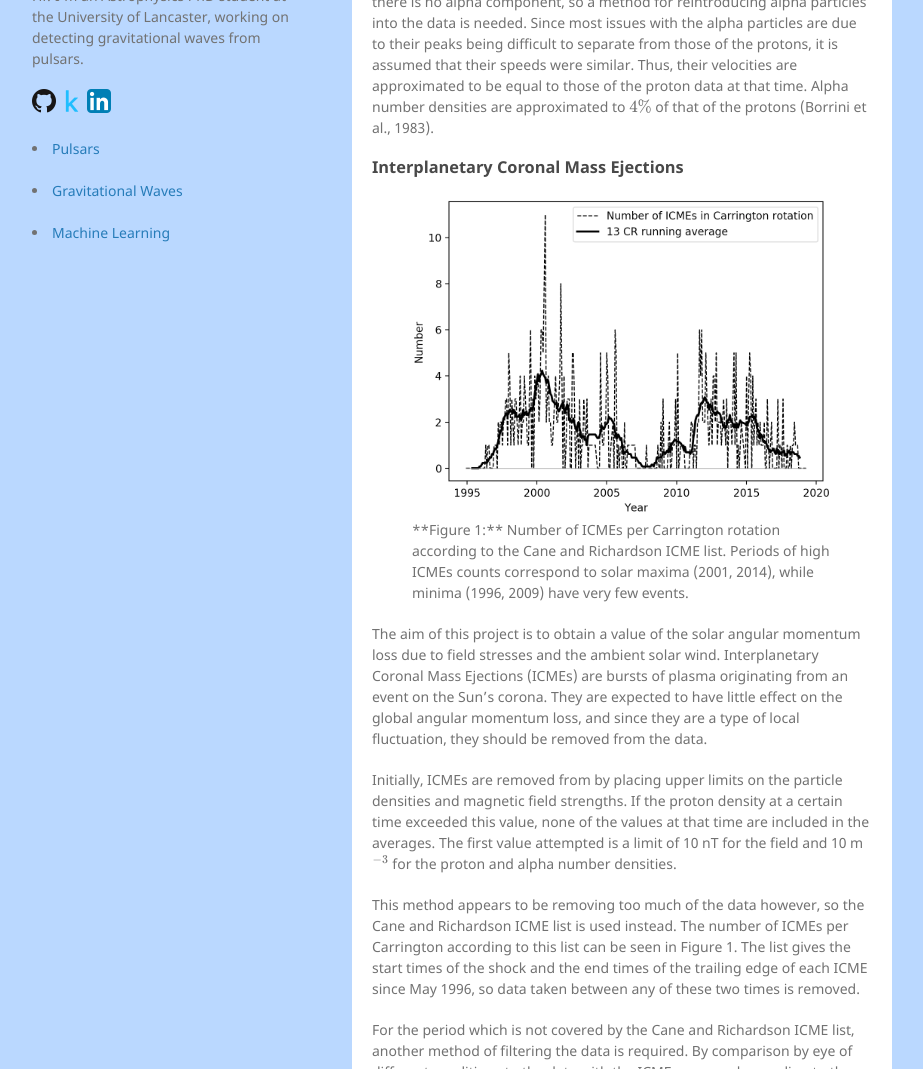
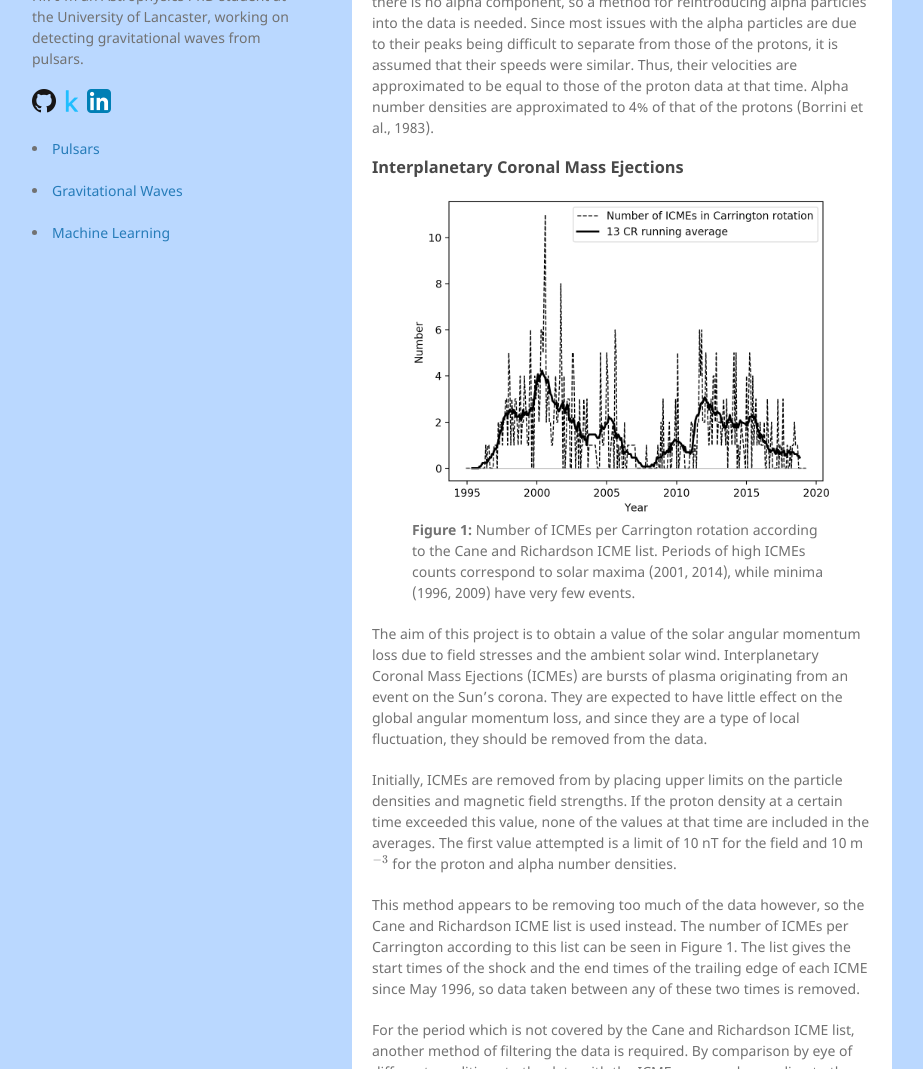
Before and after one commit to alhewitt/alhewitt.github.io, a Jekyll site: the page built from direct-detection.md, in a window 1280 px wide and 1400 px high, scrolled down 3399 px. Shown: the part 331-1400 px from the top of the window, without its empty margins (178-1101 px from the left). Built offline with Jekyll 4.4.1, drawn with Linux system fonts in a browser that asks for light colours; formulas are drawn with MathJax 3; our own code applies the rules of GitHub Pages for plain Markdown files; some of the changed text lies outside the part shown.

Commit message:
Update direct-detection.md

```diff
--- a/direct-detection.md
+++ b/direct-detection.md
@@ -99,13 +99,13 @@ Not all data from the *Wind* spacecraft was usable. First, there were many empty
 
 Next, the data had to be filtered according to the flags, described in the table above. The alpha particles were prone to issues and the focus of most of the flags. Therefore, the alpha data was removed if it did not correspond with a flag of 10, meaning the parameters were fine. For the protons, most of the flags had little effect. Only data with flags of 1 or 0 had to be removed. If this was not done, the angular momentum loss was often negative, especially during solar minimums.
 
-The removal of most alpha particle data is an issue. In order to obtain a value for the total angular momentum flux at any moment, values for all components are needed. The fact that the data was flagged does not mean there is no alpha component, so a method for reintroducing alpha particles into the data is needed. Since most issues with the alpha particles are due to their peaks being difficult to separate from those of the protons, it is assumed that their speeds were similar. Thus, their velocities are approximated to be equal to those of the proton data at that time. Alpha number densities are approximated to $$4\%$$ of that of the protons (Borrini et al., 1983).
+The removal of most alpha particle data is an issue. In order to obtain a value for the total angular momentum flux at any moment, values for all components are needed. The fact that the data was flagged does not mean there is no alpha component, so a method for reintroducing alpha particles into the data is needed. Since most issues with the alpha particles are due to their peaks being difficult to separate from those of the protons, it is assumed that their speeds were similar. Thus, their velocities are approximated to be equal to those of the proton data at that time. Alpha number densities are approximated to 4% of that of the protons (Borrini et al., 1983).
 
 ### Interplanetary Coronal Mass Ejections
 
 <p align="center">
   <figure><img src="assets/img/solar/ICMEs.png" alt="ICMEs.png"/>
-  <figcaption>**Figure 1:** Number of ICMEs per Carrington rotation according to the Cane and Richardson ICME list. Periods of high ICMEs counts correspond to solar maxima (2001, 2014), while minima (1996, 2009) have very few events.</figcaption></figure>
+  <figcaption><b>Figure 1:</b> Number of ICMEs per Carrington rotation according to the Cane and Richardson ICME list. Periods of high ICMEs counts correspond to solar maxima (2001, 2014), while minima (1996, 2009) have very few events.</figcaption></figure>
 </p>
 
 The aim of this project is to obtain a value of the solar angular momentum loss due to field stresses and the ambient solar wind. Interplanetary Coronal Mass Ejections (ICMEs) are bursts of plasma originating from an event on the Sun's corona. They are expected to have little effect on the global angular momentum loss, and since they are a type of local fluctuation, they should be removed from the data.
@@ -128,5 +128,5 @@ Averages are taken after calculations with the values were made at the 2 minute
 
 <p align="center">
   <figure><img src="assets/img/solar/MassLoss.png" alt="MassLoss.png"/>
-  <figcaption>**Figure 2:** Mass flux calculated using equation (5). Proton and alpha contributions are plotted in blue and red respectively, with the total mass flux in dashed black.The solid black line is a 13 CR running average of this total. Teal is the open flux, which reflects the solar activity level.</figcaption></figure>
+    <figcaption><b>Figure 2:</b> Mass flux calculated using equation (5). Proton and alpha contributions are plotted in blue and red respectively, with the total mass flux in dashed black.The solid black line is a 13 CR running average of this total. Teal is the open flux, which reflects the solar activity level.</figcaption></figure>
 </p>
```
